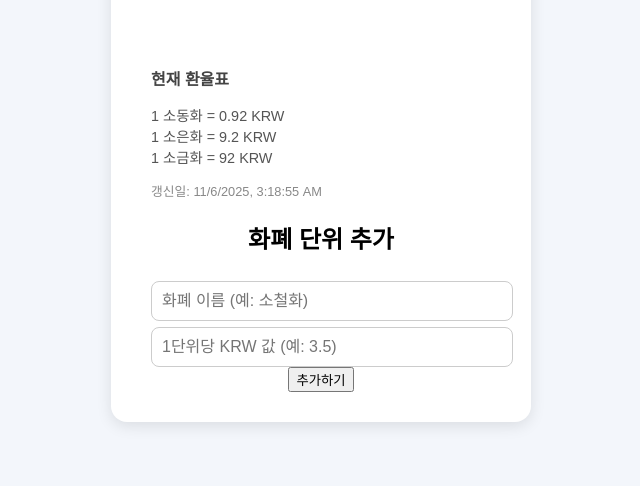
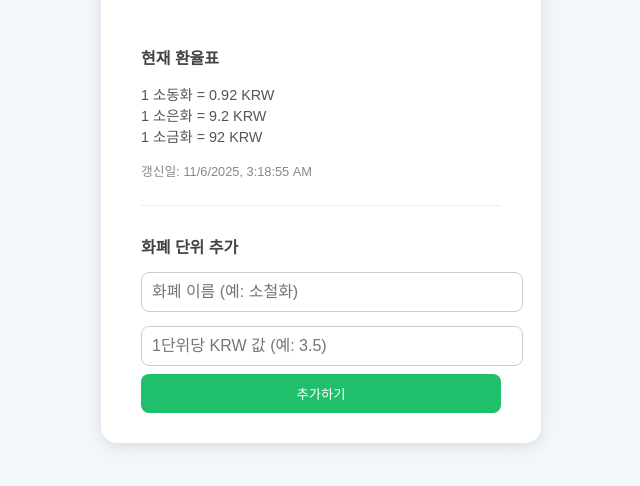
Before and after one commit to Shiroko4592/money, a plain HTML site: page index.html in a window 1280 px wide. Shown: the part 274-760 px from the top of the page, without its empty margins (319-959 px from the left). Drawn offline with Linux system fonts and the light colour scheme.

Commit message:
Update style.css

```diff
--- a/style.css
+++ b/style.css
@@ -15,7 +15,9 @@ body {
   border-radius: 16px;
   box-shadow: 0 4px 15px rgba(0, 0, 0, 0.1);
   text-align: center;
-  width: 340px;
+  width: 360px;
+  max-height: 90vh;
+  overflow-y: auto;
 }
 
 h1 {
@@ -38,6 +40,21 @@ input {
   border: 1px solid #ccc;
   border-radius: 8px;
   font-size: 1rem;
+}
+
+button {
+  width: 100%;
+  padding: 10px;
+  background-color: #4b7bec;
+  color: white;
+  border: none;
+  border-radius: 8px;
+  cursor: pointer;
+  transition: background-color 0.2s ease;
+}
+
+button:hover {
+  background-color: #3867d6;
 }
 
 #result {
@@ -70,3 +87,28 @@ input {
   color: #888;
   margin-top: 6px;
 }
+
+.add-currency {
+  margin-top: 25px;
+  border-top: 1px solid #eee;
+  padding-top: 15px;
+  text-align: left;
+}
+
+.add-currency h2 {
+  font-size: 1rem;
+  margin-bottom: 8px;
+  color: #444;
+}
+
+.add-currency input {
+  margin-bottom: 8px;
+}
+
+.add-currency button {
+  background-color: #20bf6b;
+}
+
+.add-currency button:hover {
+  background-color: #0fb85f;
+}
```
